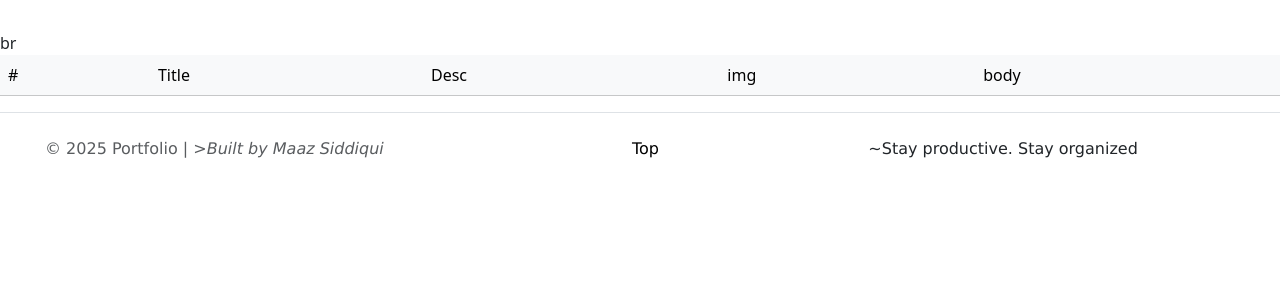
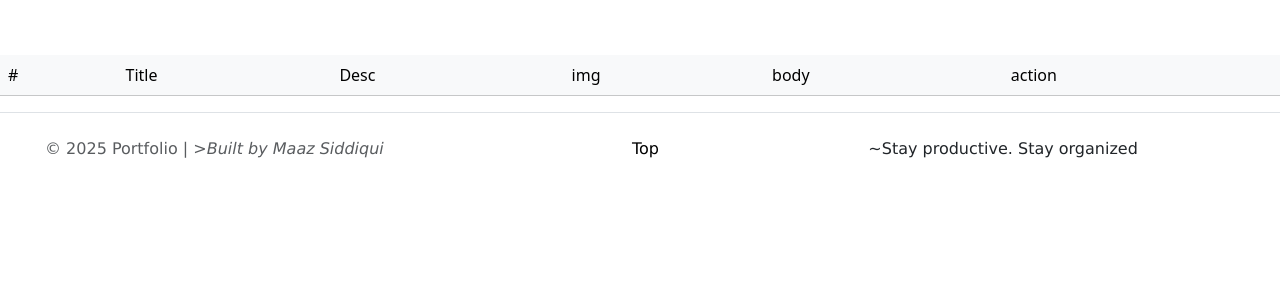
Before and after one commit to maazsiddiqui79/my-portfolio, a Flask app: page /maaz-project-edits/ in a window 1280 px wide. Shown: the part 65-365 px from the top of the page. Run offline with Flask 3, Linux system fonts and the light colour scheme; data that the repository does not hold is empty; some libraries are stand-ins or nearby versions.

Commit message:
Update delete.html

```diff
--- a/templates/delete.html
+++ b/templates/delete.html
@@ -1,6 +1,6 @@
 {% extends 'base.html' %} {% block title %}Maaz | Project{% endblock %}
 {% block body %}
-<br><br><br><br>br
+<br><br><br><br><br>
 <table class="table table-light table-striped">
     <thead>
         <tr>
@@ -9,6 +9,7 @@
             <td>Desc</td>
             <td>img</td>
             <td>body</td>
+            <td>action</td>
         </tr>
     </thead>
 
```
